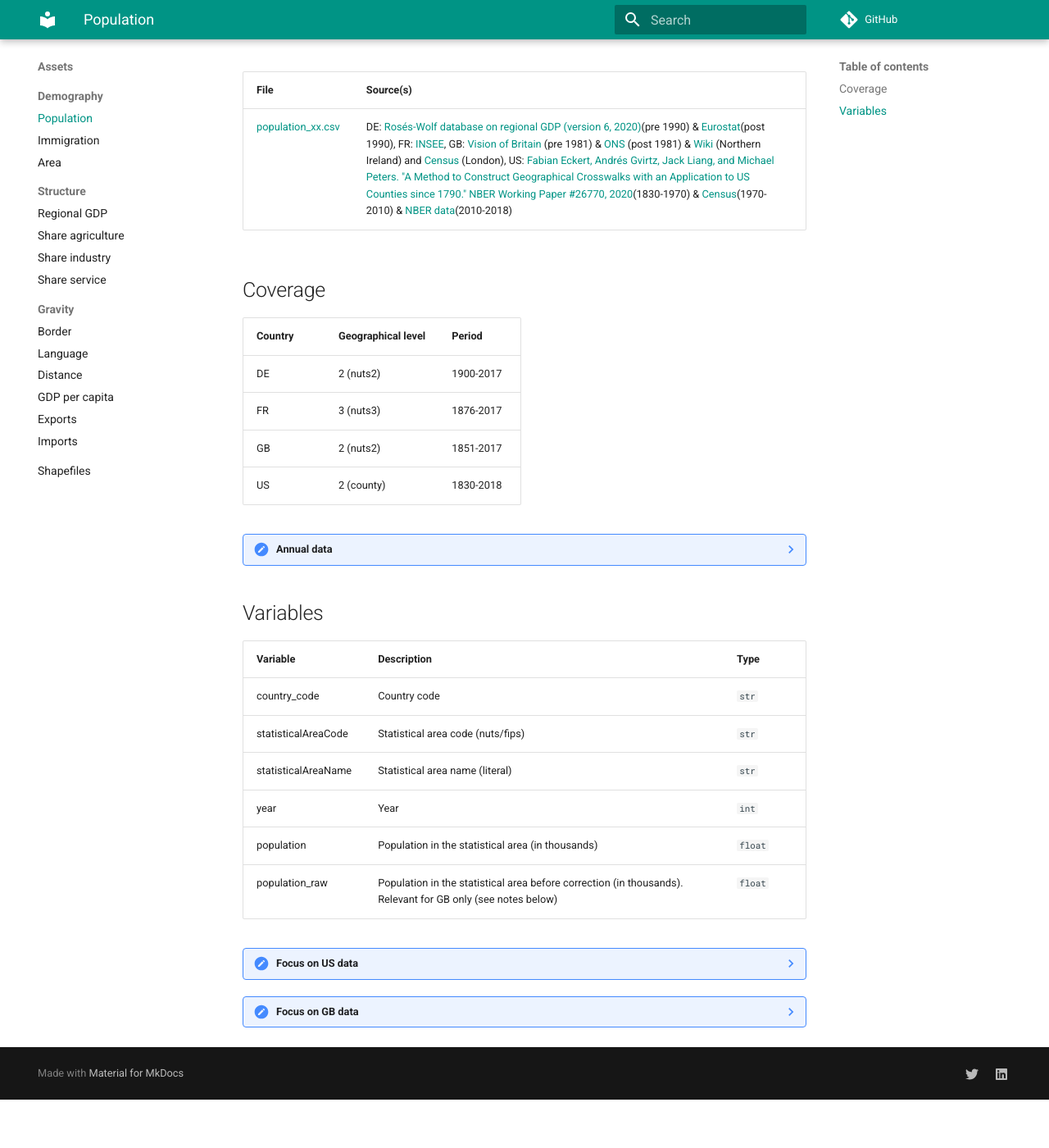
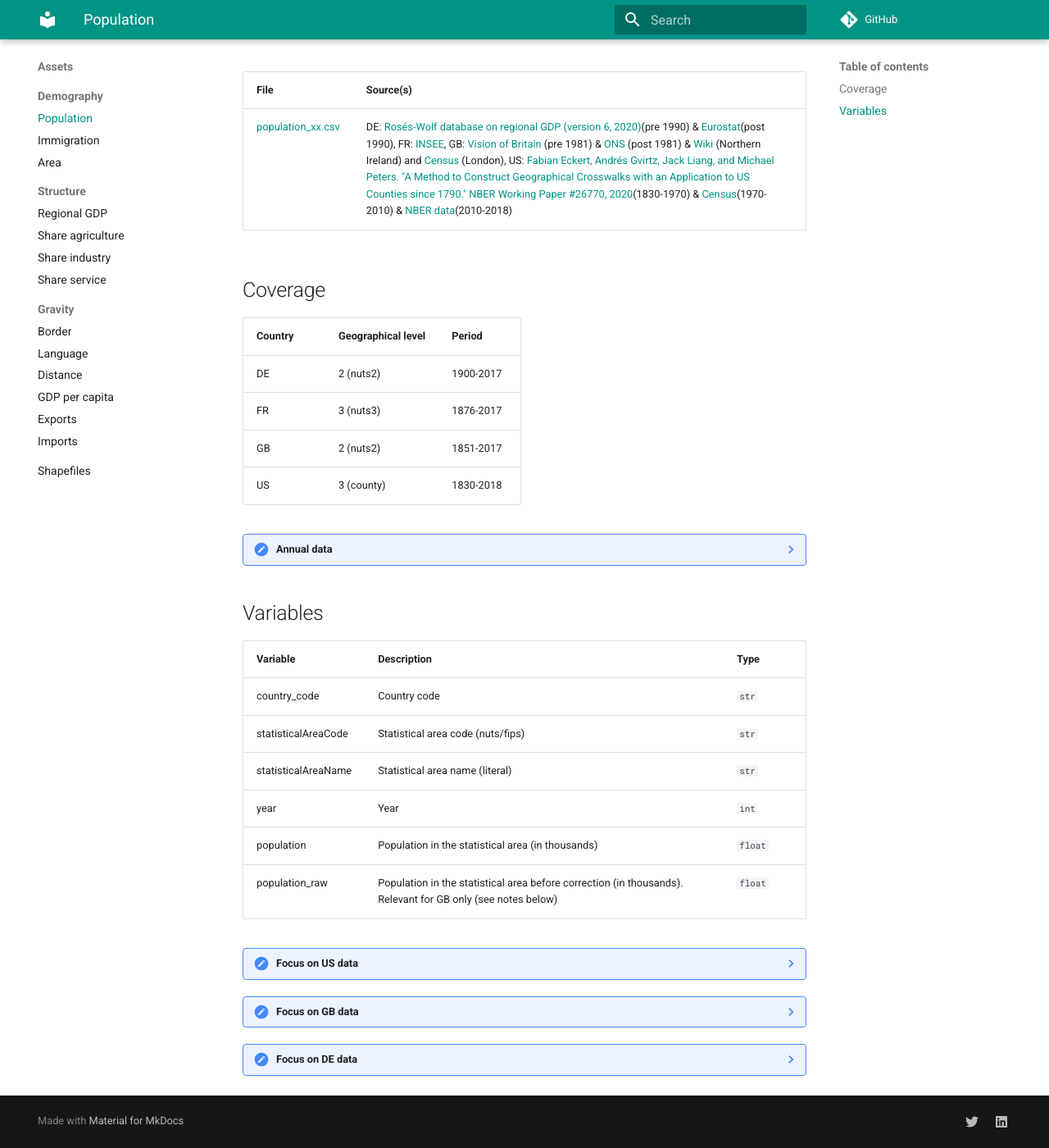
Before and after one commit to cverluise/patentcity, an MkDocs documentation site: the page built from docs/ASSETS_POPULATION.md, in a window 1280 px wide and 1400 px high, scrolled down 141 px. Shown: the whole window at 82% size. Built offline with MkDocs 1.6.1 and Material for MkDocs 9.7.7, drawn with Linux system fonts in a browser that asks for light colours; comment, search, counter and statistics services are not loaded; before the commit the page ends 1482 px from its top, so only the background shows below that.

Commit message:
:memo: Add note for DE + fix typo

```diff
--- a/docs/ASSETS_POPULATION.md
+++ b/docs/ASSETS_POPULATION.md
@@ -11,7 +11,7 @@ Country |Geographical level |Period
 DE  |2 (nuts2)       | 1900-2017
 FR  |3 (nuts3)       | 1876-2017
 GB  |2 (nuts2)       | 1851-2017
-US  |2 (county) | 1830-2018
+US  |3 (county) | 1830-2018
 
 ??? note  "Annual data"
 
@@ -35,6 +35,10 @@ population\_raw         | Population in the statistical area before correction (
 ??? note  "Focus on GB data"
 
     GB population data are not available at a sufficiently detailed NUTS level over long period - at least we did not find it. For instance, Rosés and Wolf (2020) only provides data at the NUTS1 level for GB. Hence, we had to build the population data for GB at the NUTS2 level ourselves. This includes 3 main stages: 1. Pre-1981 data collection, 2. Post-1981 data collection, 3. Data harmonization
+
+??? note "Focus on DE data"
+
+    Following Roses and Wolf (2020), we have merged the regions of Darmstadt and Giessen into one entity and similarly for Braunschweig and Hannover. While each of these areas correspond to a NUTS2, the multiple changes in borders make it impossible to track population estimates over time without merging the regions.
 
     **Pre-1981 data collection**:
 
```
